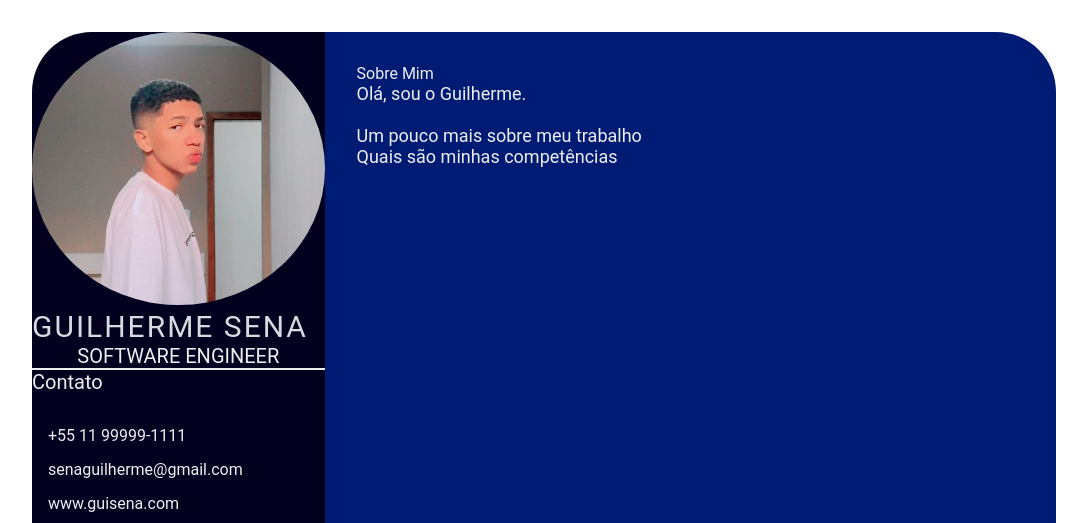
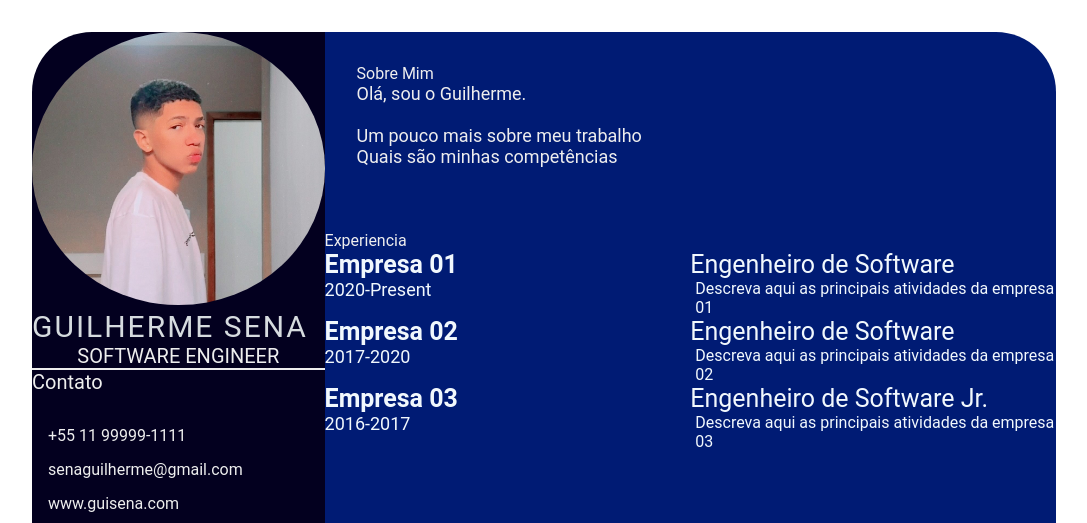
Before and after one commit to guiisena/guiisena.github.io, a plain HTML site: page index.html in a window 1280 px wide. Shown: the top 523 px of the page, without its empty margins (96-1183 px from the left). Drawn offline with Linux system fonts and the light colour scheme.

Commit message:
feature: updated index.html 2 (#3)

```diff
--- a/index.html
+++ b/index.html
@@ -47,6 +47,41 @@
                        </p>
                     </section>
                 </div>
+                <section class="experience gap">
+                   <div class="right-title">Experiencia</div>
+                   <div class="experience-contents">
+                    <div class="exp-left">
+                        <p class="exp-company-name">Empresa 01</p>
+                        <p class="exp-time-period">2020-Present</p>
+                    </div>
+                    <div class="exp-right">
+                     <p class="exp-position">Engenheiro de Software</p>
+                     <p class="exp-desc">
+                        Descreva aqui as principais atividades da empresa 01
+                     </p>
+                    </div>
+                    <div class="exp-left">
+                        <p class="exp-company-name">Empresa 02</p>
+                        <p class="exp-time-period">2017-2020</p>
+                    </div>
+                    <div class="exp-right">
+                     <p class="exp-position">Engenheiro de Software</p>
+                     <p class="exp-desc">
+                        Descreva aqui as principais atividades da empresa 02
+                     </p>
+                    </div>
+                    <div class="exp-left">
+                        <p class="exp-company-name">Empresa 03</p>
+                        <p class="exp-time-period">2016-2017</p>
+                    </div>
+                    <div class="exp-right">
+                     <p class="exp-position">Engenheiro de Software Jr.</p>
+                     <p class="exp-desc">
+                        Descreva aqui as principais atividades da empresa 03
+                     </p>
+                    </div>
+                </div>
+                </section>
             </section>
     </main>
 </body>
--- a/style.css
+++ b/style.css
@@ -1,4 +1,4 @@
-* {
+ * {
     margin: 0;
     padding: 0;
     box-sizing: border-box;
@@ -102,3 +102,38 @@
     font-size: 18px;
     color: #eeeeee;
 }
+
+.experience-contents,
+.education-contents,
+.awards-contents {
+    display: grid;
+    grid-template-columns: repeat(2, 1fr);
+    padding-bottom: 2rem;
+    color: #F1F8FD;
+}
+
+.exp-company-name,
+.education-school-name,
+.awards-company-name {
+    font-size: 25px;
+    font-weight: bold;
+}
+
+.exp-time-period,
+.educationp-time-period,
+.awards-time-period {
+    font-size: 18px;
+}
+
+.exp-position,
+.education-subject,
+.awards-name {
+    font-size: 25px;
+}
+
+.exp-desc,
+.education-desc,
+.awards-desc {
+    font-size: 16px;
+    padding-left: 5px;
+}
```
